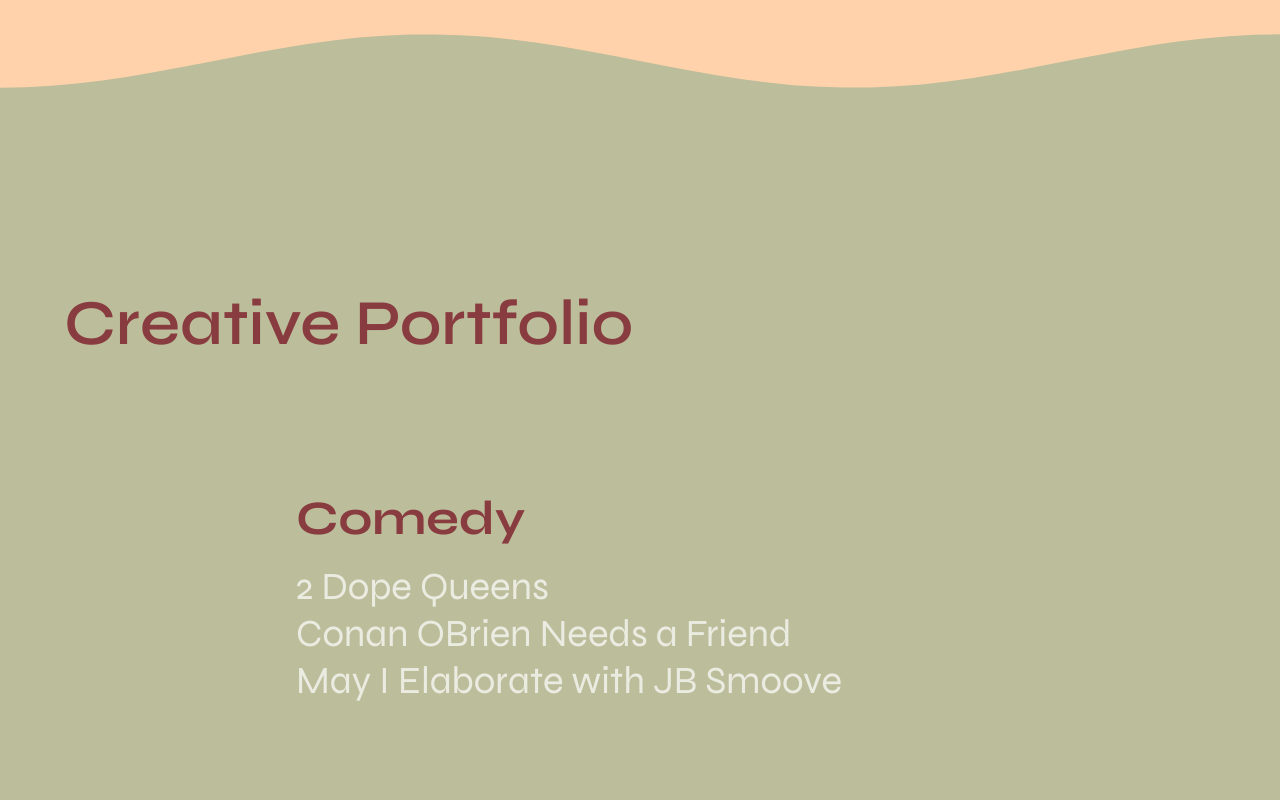
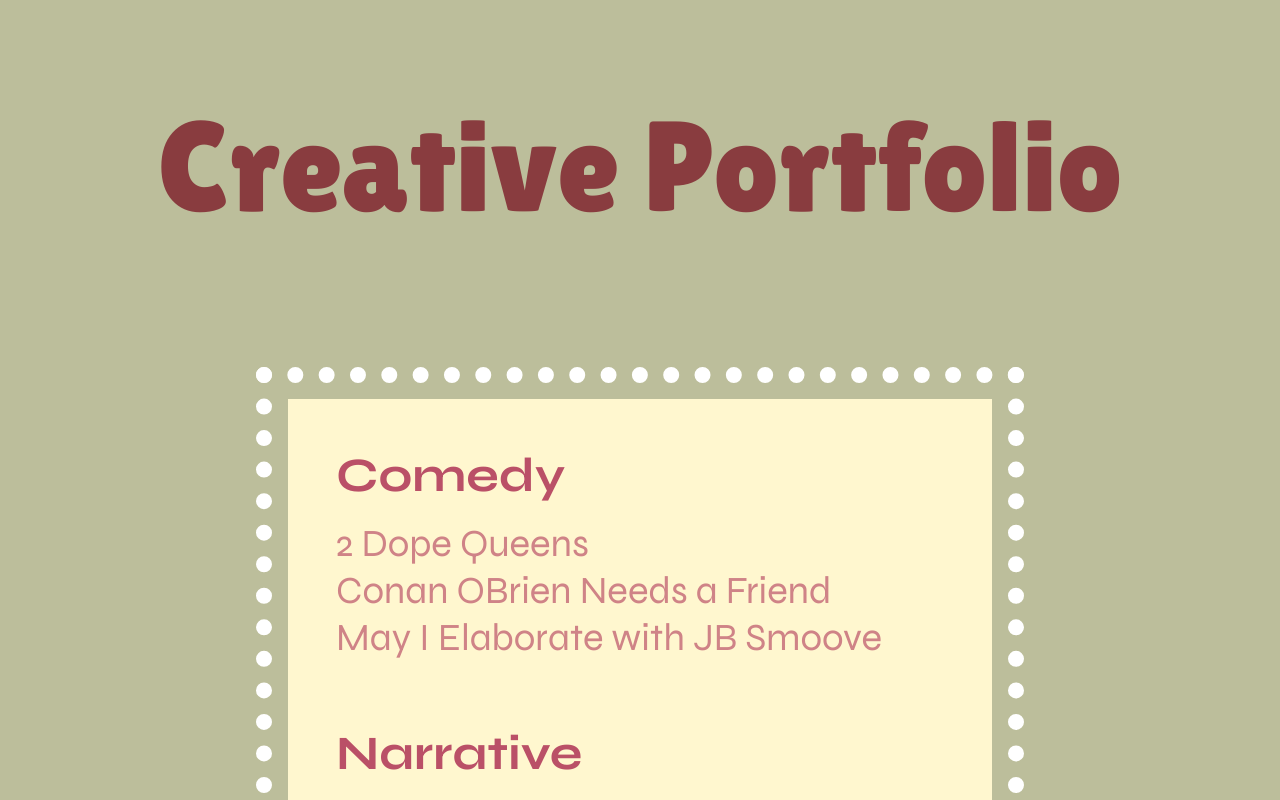
Before and after one commit to nvillapiano/js2024, a Vue app: page / in a window 1280 px wide. Shown: the part 1080-1880 px from the top of the page. Built offline with nearby package versions, Linux system fonts and the light colour scheme.

Commit message:
Spacing and styling exploration, typeface added

```diff
--- a/src/assets/base.css
+++ b/src/assets/base.css
@@ -1,5 +1,8 @@
 @import url('https://fonts.googleapis.com/css2?family=Fraunces:ital,opsz,wght@0,9..144,100..900;1,9..144,100..900&display=swap');
 @import url('https://fonts.googleapis.com/css2?family=Epilogue:wght@400;500;600&family=Syne:wght@400..800&display=swap');
+@import url('https://fonts.googleapis.com/css2?family=Lilita+One&display=swap');
+
+
 
 :root {
   --js-coral: #e5897b;
@@ -54,7 +57,7 @@
   font-weight: 700;
   mix-blend-mode: multiply;
   /*  */
-  margin: 6rem 0 1rem;
+  margin: 0 0 1rem;
 }
 
 p {
@@ -75,3 +78,18 @@
 a:hover {
   text-decoration: underline;
 }
+
+.Content-panel:not(.Bio) {
+
+  h2 {
+    font-family: "Lilita One", sans-serif;
+    font-weight: 400;
+    font-style: normal;
+  }
+}
+
+.lilita {
+  font-family: "Lilita One", sans-serif;
+  font-weight: 400;
+  font-style: normal;
+}
--- a/src/views/HomeView.vue
+++ b/src/views/HomeView.vue
@@ -14,7 +14,7 @@
     </section>
     <section class="Content-panel CreativePortfolio">
       <div class="portfolio-list">
-        <h2>Creative Portfolio</h2>
+        <h2 class="lilita">Creative Portfolio</h2>
         <ul class="list">
           <li>
             <h3>Comedy</h3>
@@ -67,9 +67,9 @@
     min-height: 18rem;
     background: var(--js-grass);
     position: relative;
-    margin-top: clamp(5rem, 25vw, 26rem);
-    padding: 10rem 4rem 8rem 4rem;
-    margin-bottom: -24rem;
+    margin-top: 10rem;
+    padding: 8rem 4rem 8rem 4rem;
+    margin-bottom: -8rem;
 
     &::before {
       content: '';
@@ -85,10 +85,9 @@
 
 .portfolio-list {
   width: 100%;
-  /* display: flex; */
-  /* flex-direction: column; */
-  /* justify-content: center; */
-  /* text-align: left;  */
+  display: flex;
+  flex-direction: column;
+  justify-content: center;
 
   h1 {
     display: block;
@@ -100,18 +99,42 @@
 
   .list {
     text-align: left;
-    width: 60vw;
-    max-width: 50rem;
+    width: clamp(5rem, 60vw, 60rem);
     margin: 0 auto;
+    padding: 4rem;
+    border: 1rem dotted var(--js-white);
+    position: relative;
+
+    &::after {
+      content: '';
+      position: absolute;
+      top: 1rem;
+      left: 1rem;
+      width: calc(100% - 2rem);
+      height: calc(100% - 2rem);
+      background: var(--js-straw);
+      z-index: 0;
+    }
 
     li {
       list-style: none;
       display: flex;
       align-items: flex-start;
       flex-direction: column;
+      margin-bottom: 4rem;
+      position: relative;
+      z-index: 2;
 
     }
   }
 }
 
+h2 {
+  font-size: clamp(4rem, 10vw, 8rem);
+  text-align: center;
+  margin-bottom: 8rem;
+}
+
+
+
 </style>
```
